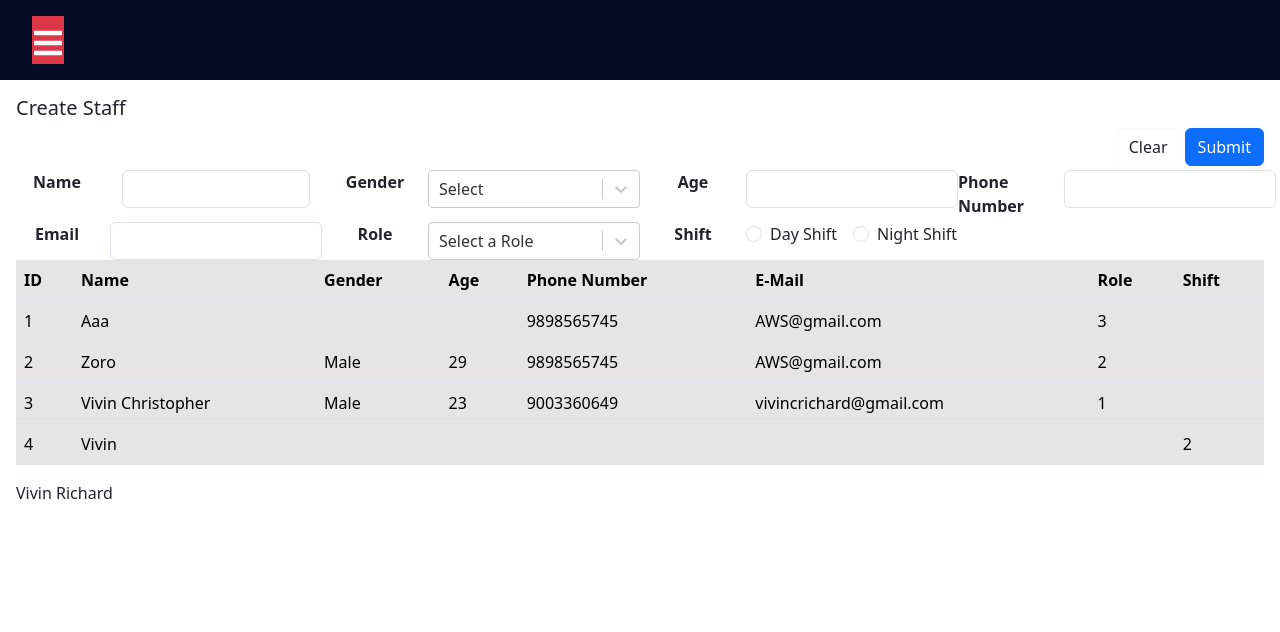
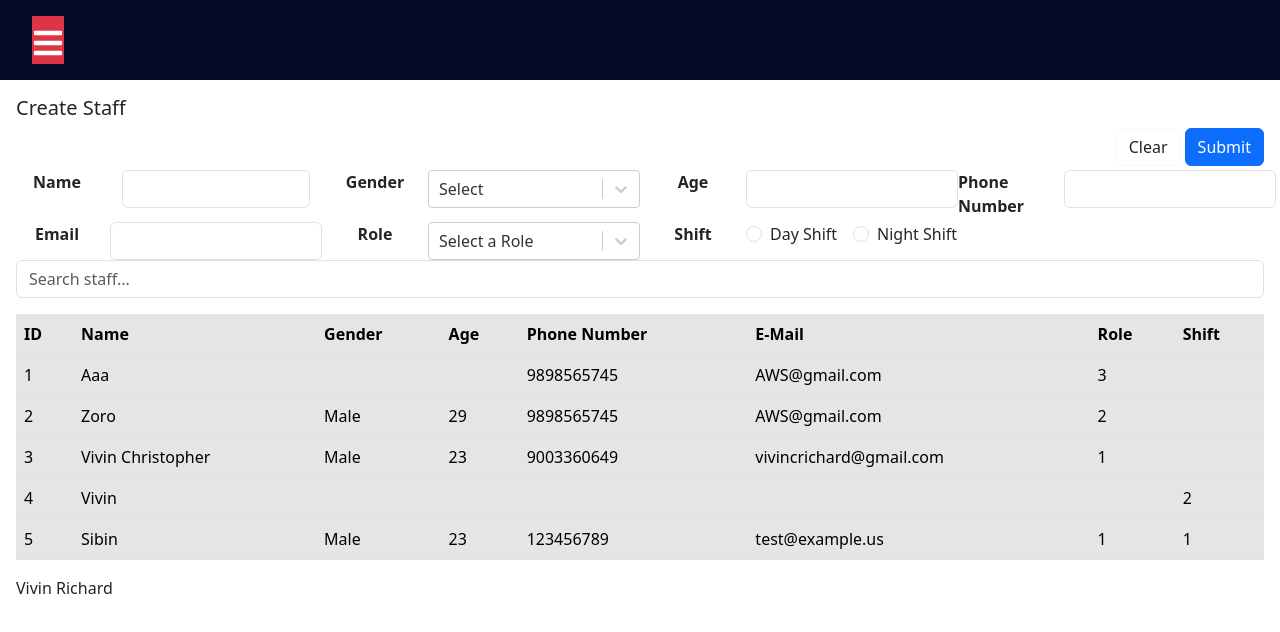
Before and after one commit to vivincrichard/my-application-01, a React (Vite) app: page /staff in a window 1280 px wide. Shown: the top 632 px of the page. Built offline with nearby package versions, Linux system fonts and the light colour scheme; data requests are answered from the project's data file.

Commit message:
added overall search filter

```diff
--- a/db.json
+++ b/db.json
@@ -177,6 +177,16 @@
       "phoneNumber": null,
       "email": null,
       "shift": 2
+    },
+    {
+      "id": "5",
+      "name": "sibin",
+      "age": "23",
+      "gender": "male",
+      "role": "1",
+      "phoneNumber": "123456789",
+      "email": "test@example.us",
+      "shift": 1
     }
   ]
 }
--- a/src/Components/Staff/Index.tsx
+++ b/src/Components/Staff/Index.tsx
@@ -3,6 +3,7 @@ import { useDepartments, useStaffCreate, useStaffList } from "./StaffQuery";
 import { genderOptions, IStaff } from "./staffService";
 import { Controller, useForm } from "react-hook-form";
 import { capitalFirstLetters } from "../Utils";
+import { useState } from "react";
 
 type OptionType = { value: string | any; label: string };
 
@@ -73,8 +74,34 @@ function Staff() {
     label: role.name, // assuming 'name' is the display name
   }));
 
+  const [searchTerm, setSearchTerm] = useState("");
+
+  // Filter staff based on search term
+  const filteredStaffList = staffList?.filter((staff) => {
+    const name = staff?.name?.toLowerCase() ||undefined;
+    const gender = staff?.gender?.toLowerCase() ||undefined;
+    const phoneNumber = staff?.phoneNumber?.toString().toLowerCase() ||undefined;
+    const email = staff?.email?.toLowerCase() ||undefined;
+    const role = staff?.role?.toString().toLowerCase() ||undefined;
+    const shift = staff?.shift?.toString().toLowerCase() ||undefined;
+
+    console.log('mm',name,gender,phoneNumber,email,role,shift);
+
+
+    // Check if any of the fields include the search term (case insensitive)
+    return (
+      name?.includes(searchTerm.toLowerCase()) ||
+      gender?.includes(searchTerm.toLowerCase()) ||
+      phoneNumber?.includes(searchTerm.toLowerCase()) ||
+      email?.includes(searchTerm.toLowerCase()) ||
+      role?.includes(searchTerm.toLowerCase()) ||
+      shift?.includes(searchTerm.toLowerCase())
+    );
+  });
+
+  // watch is act the onChange, we can get the onchange value with 'watch'
   const values = watch();
-  console.log("Current Form Values:", staffList);
+  console.log("Current Form Values:", values,filteredStaffList);
 
   return (
     <div className="m-3">
@@ -267,7 +294,49 @@ function Staff() {
         </div>
       </form>
 
+      <input
+        type="text"
+        className="form-control mb-3"
+        placeholder="Search staff..."
+        value={searchTerm}
+        onChange={(e) => setSearchTerm(e.target.value)}
+      />
       <table className="table table-active">
+        <thead>
+          <tr>
+            <th>ID</th>
+            <th>Name</th>
+            <th>Gender</th>
+            <th>Age</th>
+            <th>Phone Number</th>
+            <th>E-Mail</th>
+            <th>Role</th>
+            <th>Shift</th>
+          </tr>
+        </thead>
+        <tbody>
+          {filteredStaffList?.length === 0 ? (
+            <tr>
+              <td colSpan={8}>No Data Found</td>
+            </tr>
+          ) : (
+            filteredStaffList?.map((staff: IStaff) => (
+              <tr key={staff?.id}>
+                <td>{staff?.id}</td>
+                <td>{capitalFirstLetters(staff?.name)}</td>
+                <td>{capitalFirstLetters(staff?.gender)}</td>
+                <td>{staff?.age}</td>
+                <td>{staff?.phoneNumber}</td>
+                <td>{staff?.email}</td>
+                <td>{staff?.role}</td>
+                <td>{staff?.shift}</td>
+              </tr>
+            ))
+          )}
+        </tbody>
+      </table>
+
+      {/* <table className="table table-active">
         <thead>
           <tr>
             <th>ID</th>
@@ -298,10 +367,10 @@ function Staff() {
             ))
           )}
         </tbody>
-      </table>
+      </table> */}
 
       <div>
-        <p>{capitalFirstLetters('vivin richard')}</p>
+        <p>{capitalFirstLetters("vivin richard")}</p>
       </div>
     </div>
   );
```
